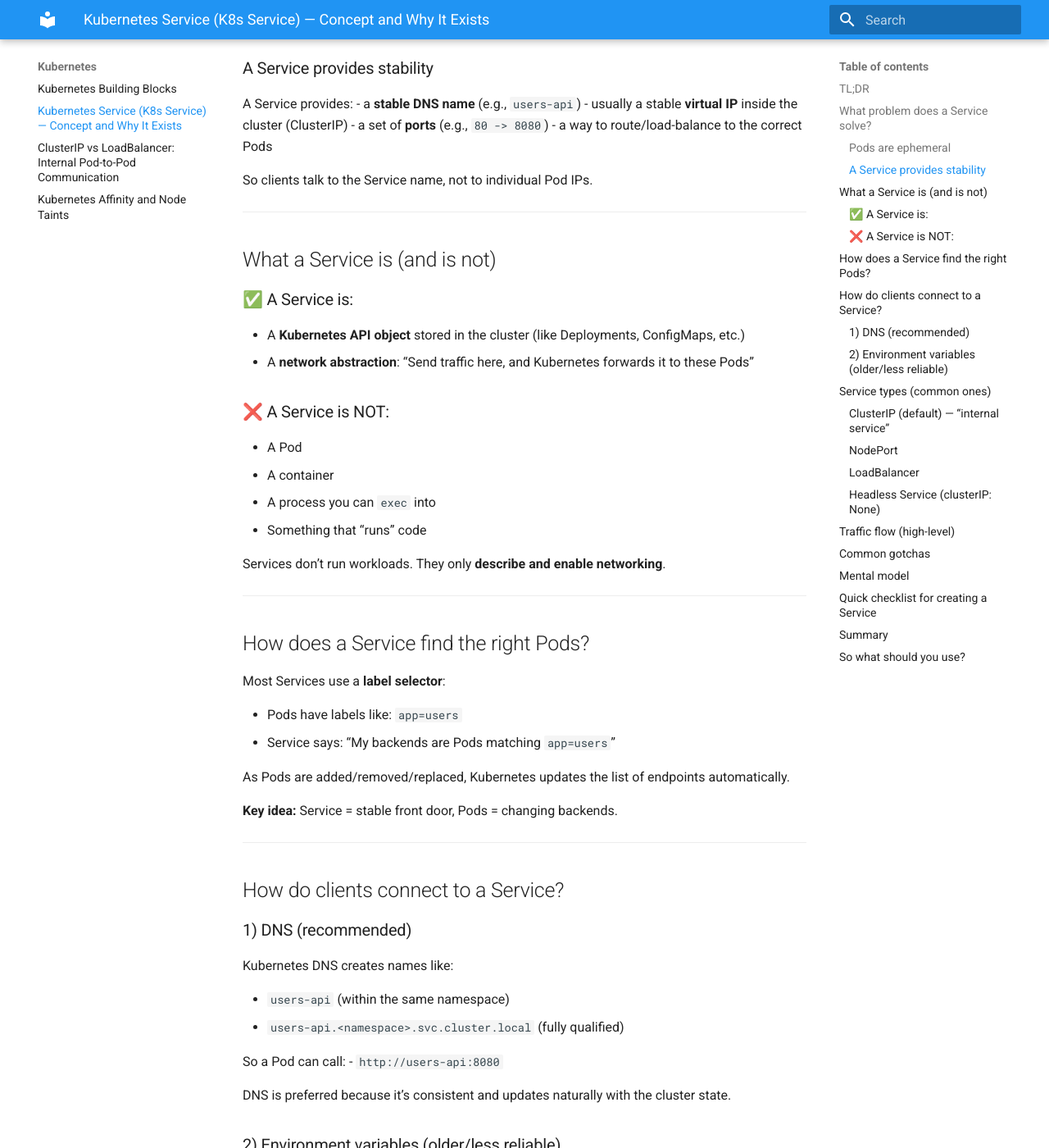
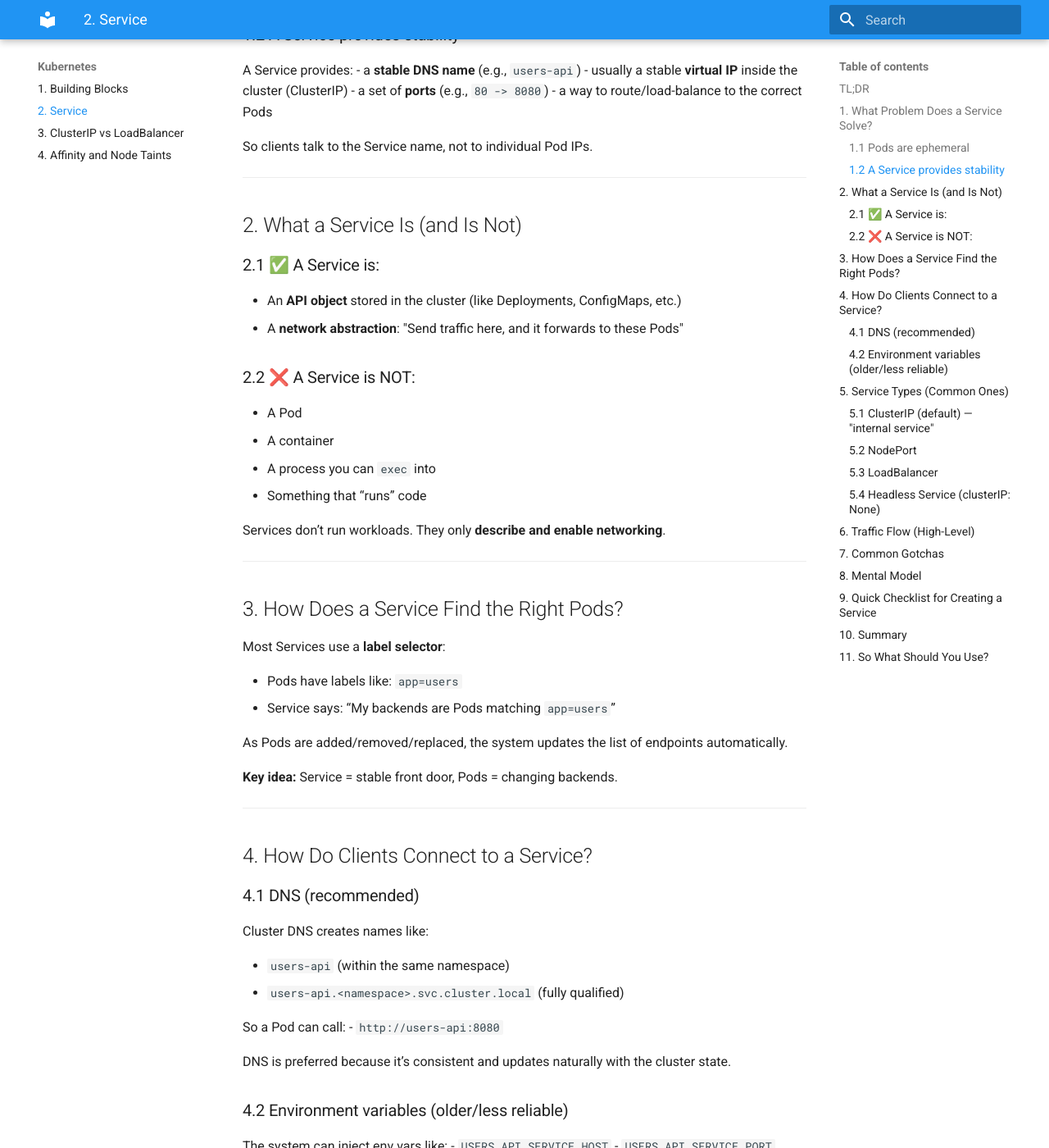
Before and after one commit to Grigorov-Georgi/brain-dump, an MkDocs documentation site: the page built from docs/k8s/services.md, in a window 1280 px wide and 1400 px high, scrolled down 658 px. Shown: the whole window at 82% size. Built offline with MkDocs 1.6.1 and Material for MkDocs 9.7.7, drawn with Linux system fonts in a browser that asks for light colours; some of the changed text lies outside the part shown.

Commit message:
chore: cosmetic refactoring

```diff
--- a/docs/k8s/services.md
+++ b/docs/k8s/services.md
@@ -1,20 +1,20 @@
-# Kubernetes Service (K8s Service) — Concept and Why It Exists
+# Service — Concept and Why It Exists
 
 ## TL;DR
-A **Service** in Kubernetes is a **stable network endpoint** (name + virtual IP + ports) that **routes traffic to a changing set of Pods**.
+A **Service** is a **stable network endpoint** (name + virtual IP + ports) that **routes traffic to a changing set of Pods**.
 
 Pods come and go and their IPs change. A Service gives other workloads a reliable way to connect without caring which Pod instance is currently running.
 
 ---
 
-## What problem does a Service solve?
+## 1. What Problem Does a Service Solve?
 
-### Pods are ephemeral
+### 1.1 Pods are ephemeral
 - Pods are replaced during deployments, crashes, reschedules, scaling, etc.
 - Each replacement typically gets a **new Pod IP**
 - If you connected directly to Pod IPs, your clients would break constantly
 
-### A Service provides stability
+### 1.2 A Service provides stability
 A Service provides:
 - a **stable DNS name** (e.g., `users-api`)
 - usually a stable **virtual IP** inside the cluster (ClusterIP)
@@ -25,13 +25,13 @@ So clients talk to the Service name, not to individual Pod IPs.
 
 ---
 
-## What a Service is (and is not)
+## 2. What a Service Is (and Is Not)
 
-### ✅ A Service is:
-- A **Kubernetes API object** stored in the cluster (like Deployments, ConfigMaps, etc.)
-- A **network abstraction**: “Send traffic here, and Kubernetes forwards it to these Pods”
+### 2.1 ✅ A Service is:
+- An **API object** stored in the cluster (like Deployments, ConfigMaps, etc.)
+- A **network abstraction**: "Send traffic here, and it forwards to these Pods"
 
-### ❌ A Service is NOT:
+### 2.2 ❌ A Service is NOT:
 - A Pod
 - A container
 - A process you can `exec` into
@@ -41,23 +41,23 @@ Services don’t run workloads. They only **describe and enable networking**.
 
 ---
 
-## How does a Service find the right Pods?
+## 3. How Does a Service Find the Right Pods?
 
 Most Services use a **label selector**:
 
 - Pods have labels like: `app=users`
 - Service says: “My backends are Pods matching `app=users`”
 
-As Pods are added/removed/replaced, Kubernetes updates the list of endpoints automatically.
+As Pods are added/removed/replaced, the system updates the list of endpoints automatically.
 
 **Key idea:** Service = stable front door, Pods = changing backends.
 
 ---
 
-## How do clients connect to a Service?
+## 4. How Do Clients Connect to a Service?
 
-### 1) DNS (recommended)
-Kubernetes DNS creates names like:
+### 4.1 DNS (recommended)
+Cluster DNS creates names like:
 
 - `users-api` (within the same namespace)
 - `users-api.<namespace>.svc.cluster.local` (fully qualified)
@@ -67,8 +67,8 @@ So a Pod can call:
 
 DNS is preferred because it’s consistent and updates naturally with the cluster state.
 
-### 2) Environment variables (older/less reliable)
-Kubernetes can inject env vars like:
+### 4.2 Environment variables (older/less reliable)
+The system can inject env vars like:
 - `USERS_API_SERVICE_HOST`
 - `USERS_API_SERVICE_PORT`
 
@@ -77,29 +77,29 @@ If the Service is created later, the Pod won’t get them unless it’s restarte
 
 ---
 
-## Service types (common ones)
+## 5. Service Types (Common Ones)
 
-### ClusterIP (default) — “internal service”
+### 5.1 ClusterIP (default) — "internal service"
 - Accessible only inside the cluster
 - Great for internal microservice-to-microservice calls
 - Example: `users-api`, `redis`, `postgres`
 
-### NodePort
+### 5.2 NodePort
 - Exposes the Service on a port on every node
 - Useful for simple external access (often not preferred for production)
 
-### LoadBalancer
+### 5.3 LoadBalancer
 - Asks the cloud provider to create an external load balancer
 - Common for production external exposure (cloud environments)
 
-### Headless Service (`clusterIP: None`)
+### 5.4 Headless Service (`clusterIP: None`)
 - No virtual IP
 - DNS returns **Pod IPs directly**
 - Common for StatefulSets (databases, Kafka, etc.) where clients may need direct endpoints
 
 ---
 
-## Traffic flow (high-level)
+## 6. Traffic Flow (High-Level)
 
 When a client connects to `users-api:80`:
 
@@ -111,7 +111,7 @@ The client doesn’t need to know which Pod got the request.
 
 ---
 
-## Common gotchas
+## 7. Common Gotchas
 
 - **Service selector doesn’t match any Pods**
   - Result: Service exists but has no endpoints → connections fail
@@ -126,14 +126,14 @@ The client doesn’t need to know which Pod got the request.
 
 ---
 
-## Mental model
+## 8. Mental Model
 
 - **Pods**: workers (they can change, restart, move)
 - **Service**: a stable phone number / front desk that routes calls to available workers
 
 ---
 
-## Quick checklist for creating a Service
+## 9. Quick Checklist for Creating a Service
 
 - Do my target Pods have labels? (e.g., `app=users`)
 - Does the Service selector match those labels?
@@ -142,12 +142,12 @@ The client doesn’t need to know which Pod got the request.
 
 ---
 
-## Summary
-A Kubernetes Service is a **stable, named networking endpoint** that abstracts away the fact that Pods are dynamic. It enables reliable service-to-service communication inside the cluster and provides common patterns for internal and external exposure.
+## 10. Summary
+A Service is a **stable, named networking endpoint** that abstracts away the fact that Pods are dynamic. It enables reliable service-to-service communication inside the cluster and provides common patterns for internal and external exposure.
 
 ---
 
-## So what should you use?
+## 11. So What Should You Use?
 
 - Want internal-only traffic: ClusterIP
 - Want external access quickly (dev / simple): NodePort
--- a/mkdocs.yml
+++ b/mkdocs.yml
@@ -19,17 +19,17 @@ theme:
 nav:
   - Home: index.md
   - General:
-    - general/snowflake.md
+    - "1. Snowflake ID": general/snowflake.md
   - Java:
-    - java/index.md
+    - "1. Java Knowledge": java/index.md
   - Kubernetes:
-    - k8s/building-block.md
-    - k8s/services.md
-    - k8s/clusterip-vs-loadbalancer.md
-    - k8s/affinity-and-taints.md
+    - "1. Building Blocks": k8s/building-block.md
+    - "2. Service": k8s/services.md
+    - "3. ClusterIP vs LoadBalancer": k8s/clusterip-vs-loadbalancer.md
+    - "4. Affinity and Node Taints": k8s/affinity-and-taints.md
   - Project Ideas:
-    - project_ideas/gc.md
-    - project_ideas/order-book.md
+    - "1. Toy Garbage Collector": project_ideas/gc.md
+    - "2. Order Book": project_ideas/order-book.md
 
 markdown_extensions:
   - pymdownx.highlight
```
Also changed, not shown: docs/k8s/affinity-and-taints.md (+13 -13 lines), docs/k8s/building-block.md (+24 -24 lines), docs/k8s/clusterip-vs-loadbalancer.md (+2 -2 lines).
